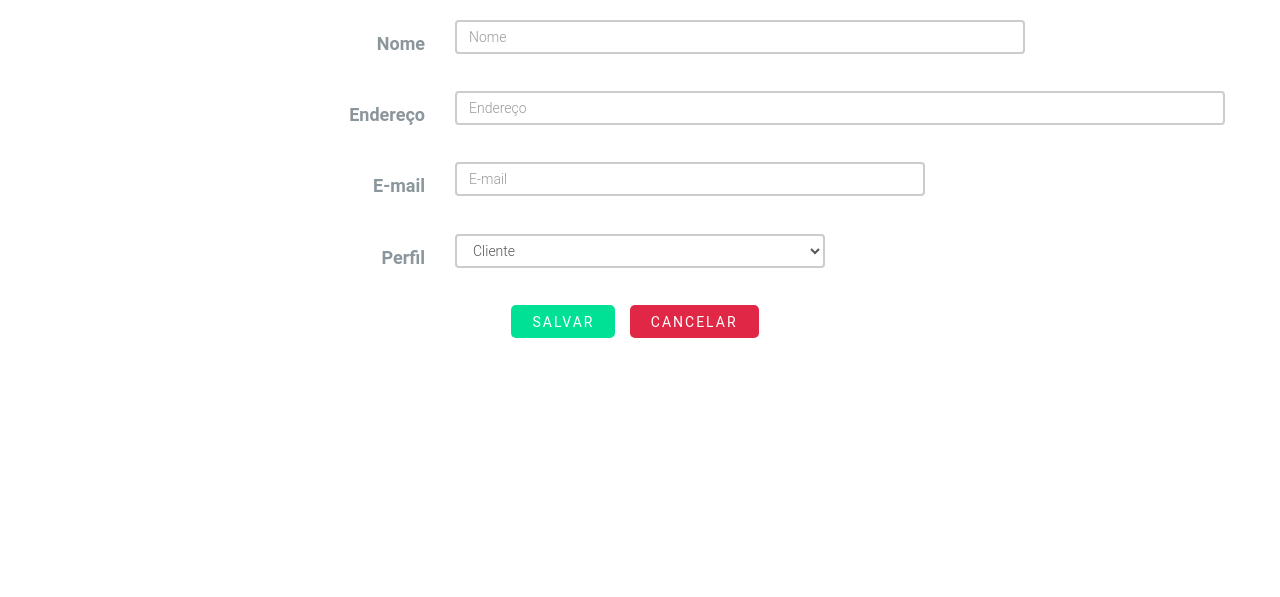
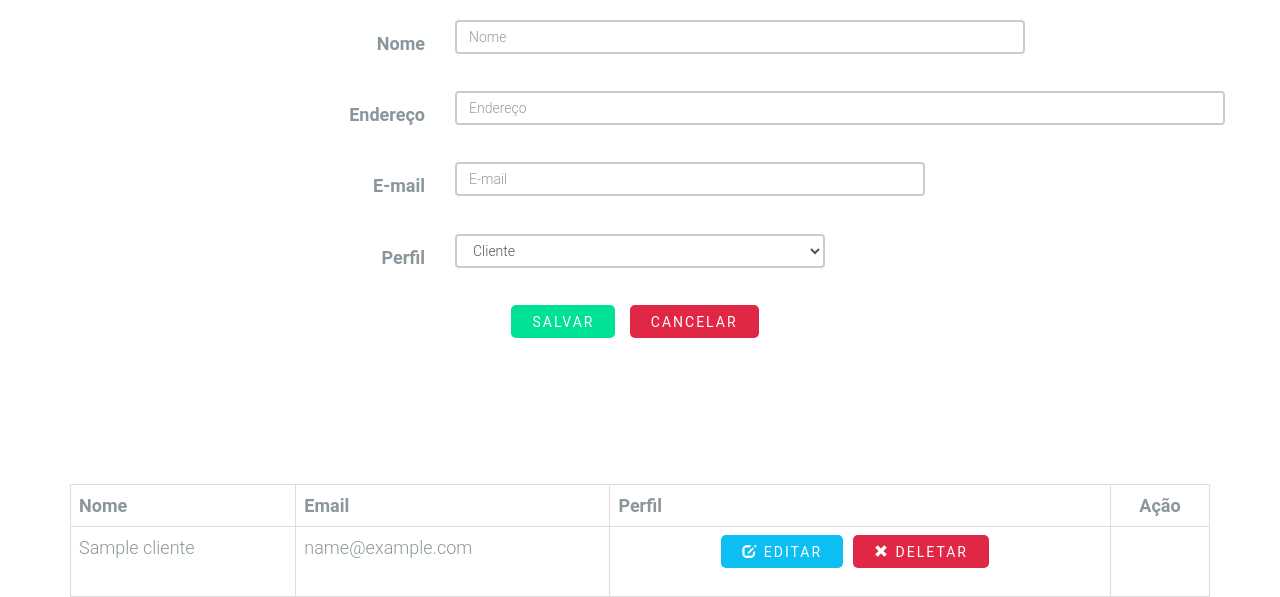
Before and after one commit to lksalbq/projeto_integrado, a PHP site: template view/view_cliente.php in a window 1280 px wide. Shown: the part 743-1340 px from the top of the page. Before the commit the page ends 1081 px from the top, so only its background shows below. Run offline with PHP 8.4, Linux system fonts and the light colour scheme; the template is opened without the code that fills it: most values are stand-ins (such as "Sample title", 1, 10 or a date in 2020); some libraries are stand-ins or nearby versions; some web fonts are replaced.

Commit message:
Adding delete client option and gliphyicon

```diff
--- /dev/null
+++ b/css/globalStyle.css
@@ -0,0 +1,3 @@
+#lista_clientes{
+    margin: -30px 0px 0px 0px;
+}
--- a/header.php
+++ b/header.php
@@ -63,6 +63,9 @@
 <!--Card Style -->
 <link rel="stylesheet" href="css/cardStyle.css">
 
+<!-- Global overriden style -->
+<link rel="stylesheet" href="css/globalStyle.css">
+
 <!-- Modernizr JS -->
 <script src="js/modernizr-2.6.2.min.js"></script>
 <!-- FOR IE9 below -->
--- a/js/register_form.js
+++ b/js/register_form.js
@@ -1,4 +1,4 @@
- //ajax cadastra clientes
+//ajax cadastra clientes
 jQuery(document).ready(function () {
     jQuery('#cadastroCliente').submit(function () {
         $("#load").html("<img src='images/load.gif'>");
@@ -27,3 +27,25 @@
         return false;
     });
 });
+
+
+//Ajax deleta funcionario
+jQuery(document).ready(function () {
+    $(document).on('click', '.delete-btn', function () {
+        if (confirm('Tem certeza que deseja deletar?')) {
+            var id = $(this).closest('td').find('.id').text();
+            $.post("controller/deleteCliente.php", {id: id})
+                    .done(function (data) {
+
+                        $("#msgsucessodelete").fadeIn(150, function () {
+                            window.setTimeout(function () {
+                                $('#msgsucessodelete').fadeOut();
+                            }, 3999);
+                        });
+                        setTimeout(function () {
+                            location.reload();
+                        }, 4000);
+                    });
+        }
+    });
+});
--- a/model/cliente.php
+++ b/model/cliente.php
@@ -4,6 +4,7 @@
     private $conn;
     private $table_name = "clientes";
 
+    public $id;
     public $nome;
     public $endereco;
     public $email;
@@ -36,9 +37,9 @@
 
     //lê todos os clientes
     function readAll() {
-        $query = "SELECT nome, email,perfil "
+        $query = "SELECT id,nome, email,perfil "
                 . "FROM clientes "
-                . "ORDER BY nome";
+                . "ORDER BY id";
         $stmt = $this->conn->prepare($query);
         $stmt->execute();
         return $stmt;
@@ -82,12 +83,7 @@
 
     //deleta o cliente de acordo com a matrícula
     function deletar() {
-        $query = " DELETE FROM cliente, endereco, cargo
-                    USING cliente
-                    INNER JOIN endereco INNER JOIN cargo
-                    WHERE cliente.fkendereco = endereco.idendereco
-                    AND cliente.fkCargo = cargo.idcargo
-                    AND cliente.matricula = ?";
+        $query = " DELETE FROM clientes WHERE clientes.id = ?";
         $stmt = $this->conn->prepare($query);
         $stmt->bindParam(1, $this->matricula);
         if ($stmt->execute()) {
--- a/view/view_cliente.php
+++ b/view/view_cliente.php
@@ -60,3 +60,75 @@
 	</fieldset>
 	</form>
 </div>
+<div id="msgsucessodelete"  style="display: none;" class="alert alert-success alert-dismissable">
+        <button type="button" class="close" data-dismiss="alert" aria-hidden="true">&times;</button>
+        Cliente excluído com sucesso!
+</div>
+<?php
+
+include_once 'config/database.php';
+include_once 'model/cliente.php';
+
+
+$database = new Database();
+$db = $database->getConnection();
+
+$cliente = new Cliente($db);
+
+$stmt = $cliente->readAll();
+
+$num = $stmt->rowCount();
+
+//lista os funcionarios cadastrados
+if($num>0){
+
+    echo "<table id='lista_clientes' class='table table-bordered table-hover'>";
+
+
+        echo "<tr>";
+            echo "<th class='width-30-pct'>Nome</th>";
+            echo "<th class='width-100-pct'>Email</th>";
+            echo "<th>Perfil</th>";
+            echo "<th style='text-align:center;'>Ação</th>";
+        echo "</tr>";
+
+        while ($row = $stmt->fetch(PDO::FETCH_ASSOC)){
+
+
+
+            extract($row);
+
+            echo "<tr>";
+                echo "<td>{$nome}</td>";
+                echo "<td>{$email}</td>";
+                if($perfil == "1"){
+                     echo "<td>Administrador</td>";
+                }else if($perfil == 2){
+                    echo "<td>Vendedor</td>";
+                }else if ($perfil == 3){
+                    echo "<td>Cliente</td>";
+                }
+
+                echo "<td style='text-align:center;'>";
+                    echo "<div id='idCliente' class='cliente display-none' style='display: none;'>{$id}</div>";
+
+                    echo "<div class='btn btn-info edit-btn margin-right-1em'>";
+                        echo "<span class='glyphicon glyphicon-edit'></span> Editar";
+                    echo "</div>";
+
+
+                    echo "<div class='btn btn-danger delete-btn'>";
+                        echo "<span class='glyphicon glyphicon-remove'></span> Deletar";
+                    echo "</div>";
+                echo "</td>";
+            echo "</tr>";
+        }
+
+    echo "</table>";
+
+}
+else{
+    echo "<div class='alert alert-info'>Nenhum Funcionário Cadastrado!</div>";
+}
+
+?>
```
Also changed, not shown: controller/deleteCliente.php (added, +13 -0 lines), fonts/glyphicons-halflings-regular.ttf (added), fonts/glyphicons-halflings-regular.woff (added), 3 other files.
